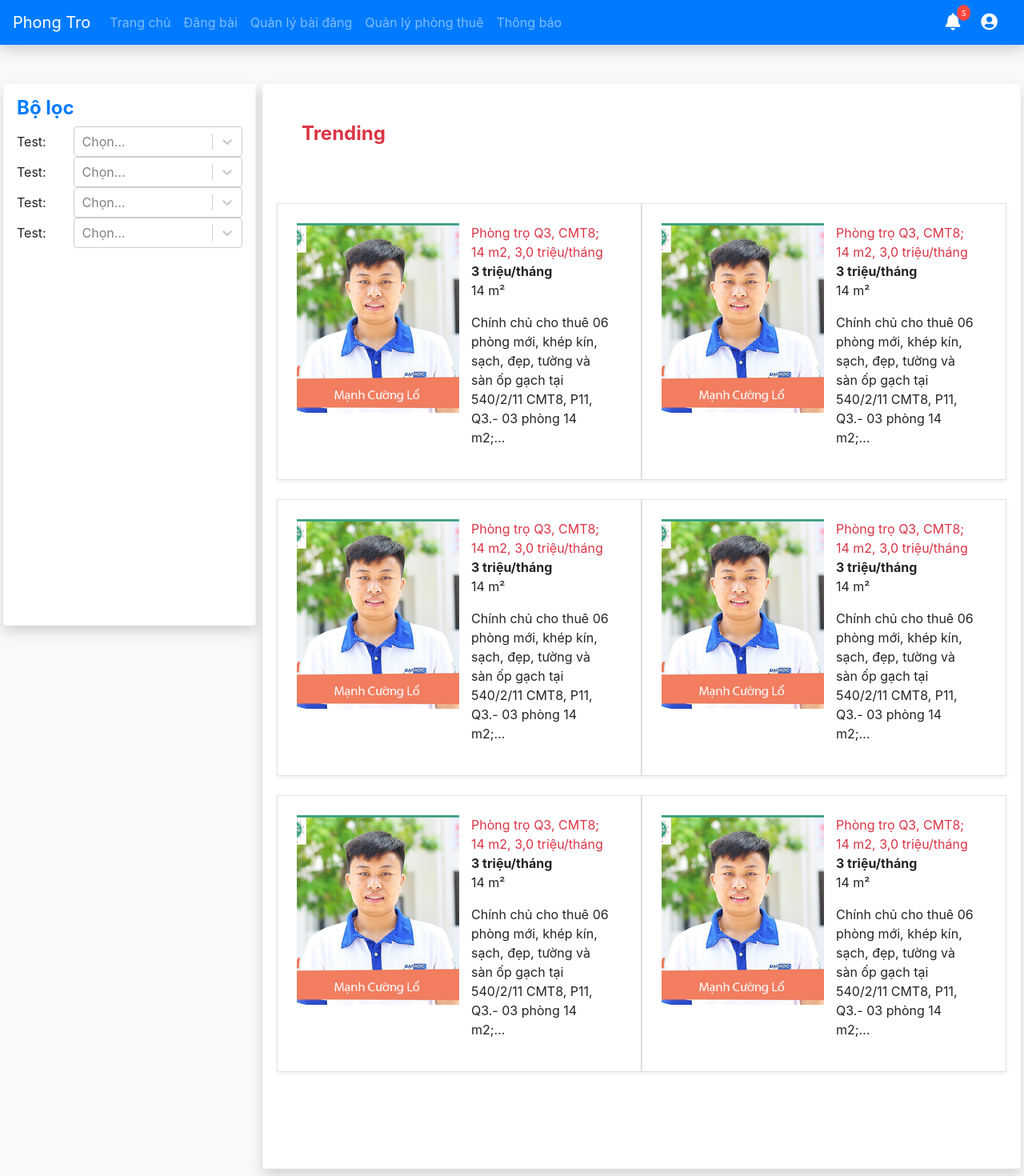
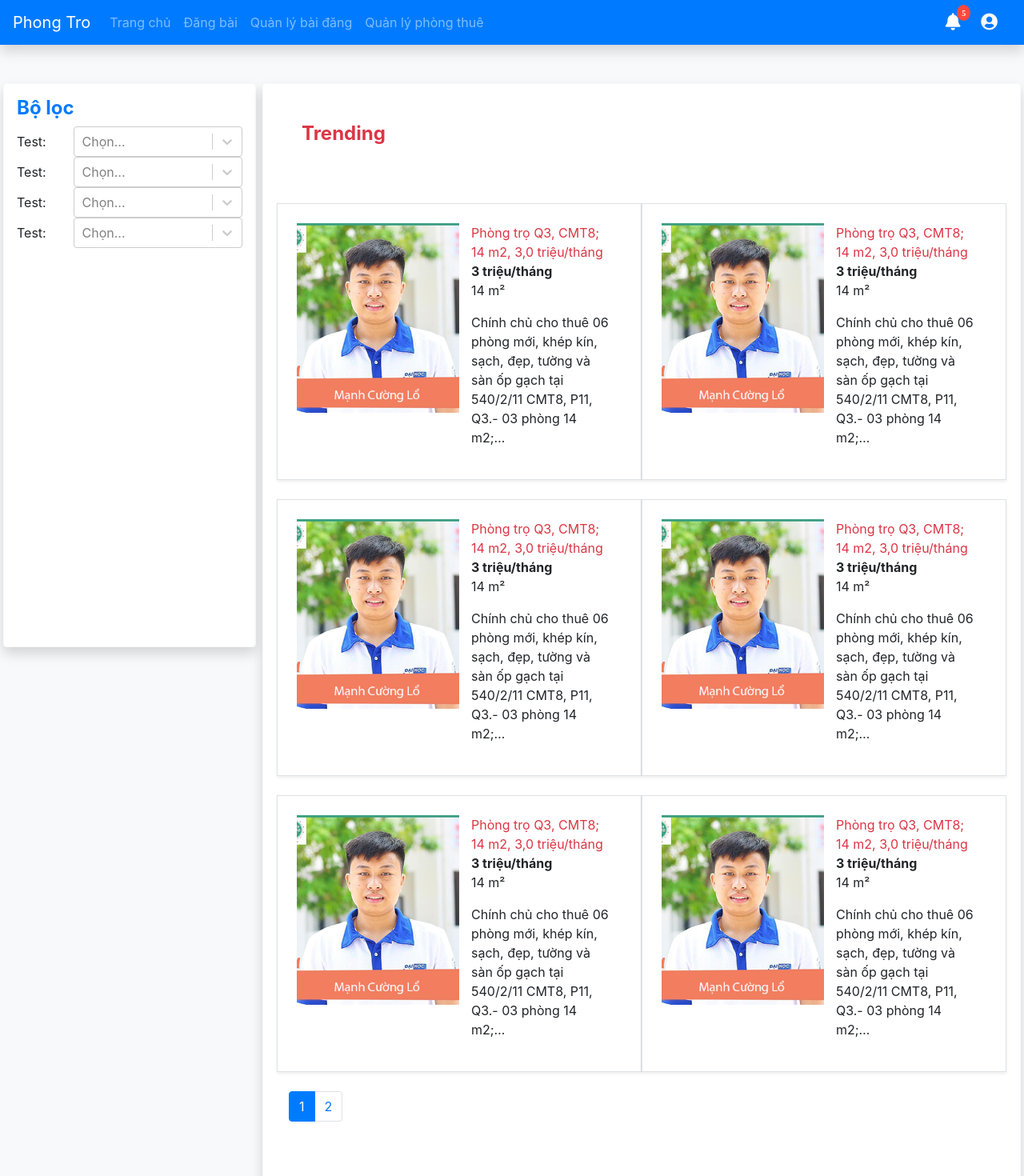
Before and after one commit to Perluto/motel-room-app, a React (Create React App) app: page / in a window 1280 px wide. Shown: the top 1470 px of the page at 80% size. Built offline with nearby package versions, Linux system fonts and the light colour scheme.

Commit message:
redesign scroll in notification and delete notify in navbar

```diff
--- a/src/components/navBar.jsx
+++ b/src/components/navBar.jsx
@@ -23,11 +23,11 @@ class Navbar extends Component {
           link: "/manage-room",
           className: "nav-item nav-link",
         },
-        {
-          label: " Thông báo",
-          link: "/notifications",
-          className: "nav-item nav-link",
-        },
+        // {
+        //   label: " Thông báo",
+        //   link: "/notifications",
+        //   className: "nav-item nav-link",
+        // },
       ],
       admin: [],
     },
--- a/src/page/home.jsx
+++ b/src/page/home.jsx
@@ -2,6 +2,7 @@ import React, { Component } from "react";
 import PostShortcut from "../components/postForm/postShortcut";
 import Search from "../components/common/search";
 import Image1 from "../image/teamb1.png";
+import Pagination from "../components/common/pagination";
 
 class Home extends Component {
   state = {
@@ -43,6 +44,10 @@ class Home extends Component {
         image1: Image1,
       },
     ],
+    currentPage: 1,
+  };
+  handlePageChange = (page) => {
+    this.setState({ currentPage: page });
   };
 
   render() {
@@ -66,6 +71,12 @@ class Home extends Component {
                 <PostShortcut data={this.state.content[0]}></PostShortcut>
                 <PostShortcut data={this.state.content[0]}></PostShortcut>
               </div>
+              <Pagination
+                itemTotal={this.state.content.length}
+                pageSize={2}
+                currentPage={this.state.currentPage}
+                onPageChange={this.handlePageChange}>
+              </Pagination>
             </div>
           </div>
         </div>
--- a/src/page/manageRoom.jsx
+++ b/src/page/manageRoom.jsx
@@ -43,7 +43,7 @@ class ManagePost extends Component {
   render() {
     return (
       <div className="pt-4">
-        <h3 className="ml-5 text-dark p-2 mb-3">Quản lý phong thue</h3>
+        <h3 className="ml-5 text-dark p-2 mb-3">Quản lý phòng thuê</h3>
         <div className="container p-3 bg-white shadow rounded">
           <Table column={this.state.column} data={this.state.data}></Table>
           <Pagination
--- a/src/page/notification.jsx
+++ b/src/page/notification.jsx
@@ -62,7 +62,7 @@ class Notification extends Component {
           </i>
         </div>
 
-        <div className="dropdown-menu dropdown-menu-right dropdown-notice overflow-auto" aria-labelledby="myDropdown">
+        <div className="dropdown-menu dropdown-menu-right dropdown-notice overflow-auto" id="style-scroll" aria-labelledby="myDropdown">
             <div className="head text-light bg-dark">
               <div className="row">
                 <div className="col-6">
--- a/src/style/notification.css
+++ b/src/style/notification.css
@@ -30,3 +30,17 @@
   padding-bottom: 0px;
   padding: 0px;
 }
+#style-scroll::-webkit-scrollbar {
+  width: 12px;
+	background-color: #F5F5F5;
+}
+
+#style-scroll::-webkit-scrollbar-thumb {
+  border-radius: 10px;
+	box-shadow: inset 0 0 6px rgba(0,0,0,.3);
+	background-color: #555;
+}
+#style-scroll::-webkit-scrollbar-track {
+  box-shadow: inset 0 0 6px rgba(0,0,0,0.3);
+  border-radius: 10px;
+}
```
